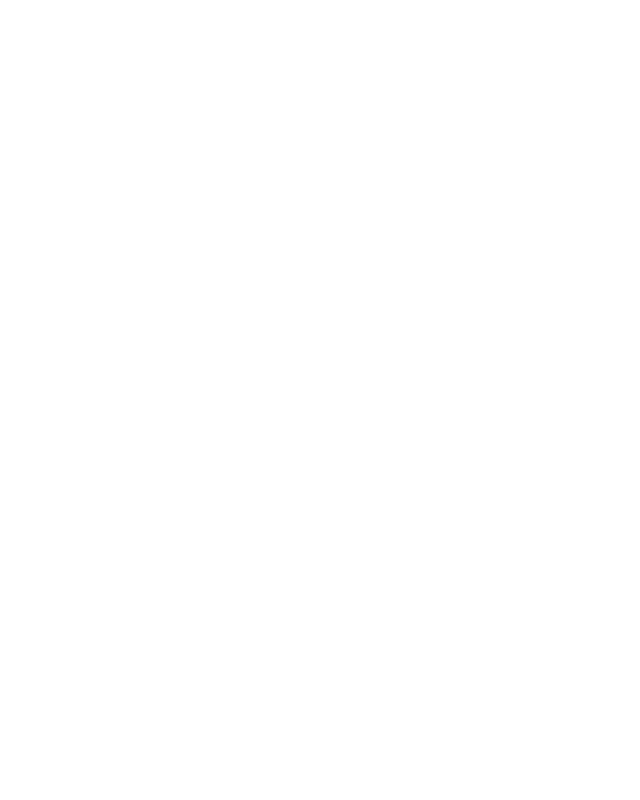
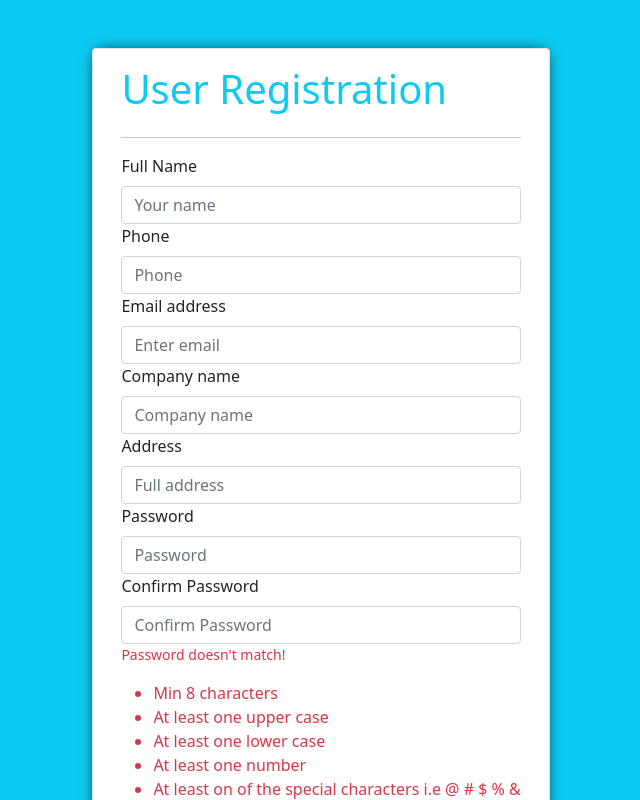
Before and after one commit to rOluochKe/crm-ui, a React (Create React App) app: page /registration in a window 1280 px wide. Shown: the top 800 px of the page, without its empty margins (319-959 px from the left). Built offline with nearby package versions, Linux system fonts and the light colour scheme.

Commit message:
user registration

```diff
--- a/src/App.js
+++ b/src/App.js
@@ -9,6 +9,7 @@
 import TicketLists from './pages/ticket-list/TicketLists.page'
 import Dashboard from './pages/dashboard/Dashboard.page'
 import Entry from './pages/entry/Entry.page'
+import { Registration } from './pages/registration/Registration.page'
 import AddTicket from './pages/new-ticket/AddTicket.page'
 
 const App = () => {
@@ -18,6 +19,9 @@
         <Switch>
           <Route exact path='/'>
             <Entry />
+          </Route>
+          <Route exact path='/registration'>
+            <Registration />
           </Route>
           <PrivateRoute path='/dashboard'>
             <Dashboard />
--- a/src/components/login/Login.component.js
+++ b/src/components/login/Login.component.js
@@ -112,6 +112,11 @@
           </a>
         </Col>
       </Row>
+      <Row className='py-4'>
+        <Col>
+          Are you new here? <a href='/registration'>Register Now</a>
+        </Col>
+      </Row>
     </Container>
   )
 }
--- /dev/null
+++ b/src/components/registration-form/RegistrationForm.component.js
@@ -0,0 +1,213 @@
+import React, { useState, useEffect } from 'react'
+import { Container, Row, Col, Form, Button } from 'react-bootstrap'
+
+const initialState = {
+  name: '',
+  phone: '',
+  email: '',
+  company: '',
+  address: '',
+  password: '',
+  confirmPass: '',
+}
+const passVerificationError = {
+  isLenthy: false,
+  hasUpper: false,
+  hasLower: false,
+  hasNumber: false,
+  hasSpclChr: false,
+  confirmPass: false,
+}
+
+const RegistrationForm = () => {
+  const [newUser, setNewUser] = useState(initialState)
+  const [passwordError, setPasswordError] = useState(passVerificationError)
+
+  useEffect(() => {}, [newUser])
+
+  const handleOnChange = (e) => {
+    const { name, value } = e.target
+
+    setNewUser({ ...newUser, [name]: value })
+
+    if (name === 'password') {
+      const isLenthy = value.length > 8
+      const hasUpper = /[A-Z]/.test(value)
+      const hasLower = /[a-z]/.test(value)
+      const hasNumber = /[0-9]/.test(value)
+      const hasSpclChr = /[@,#,$,%,&]/.test(value)
+
+      setPasswordError({
+        ...passwordError,
+        isLenthy,
+        hasUpper,
+        hasLower,
+        hasNumber,
+        hasSpclChr,
+      })
+    }
+
+    if (name === 'confirmPass') {
+      setPasswordError({
+        ...passwordError,
+        confirmPass: newUser.password === value,
+      })
+    }
+  }
+
+  const handleOnSubmit = (e) => {
+    e.preventDefault()
+  }
+
+  return (
+    <Container>
+      <Row>
+        <Col>
+          <h1 className='text-info'>User Registration</h1>
+        </Col>
+      </Row>
+      <hr />
+
+      <Row>
+        <Col>
+          <Form onSubmit={handleOnSubmit}>
+            <Form.Group>
+              <Form.Label>Full Name</Form.Label>
+              <Form.Control
+                type='text'
+                name='name'
+                value={newUser.name}
+                onChange={handleOnChange}
+                placeholder='Your name'
+              />
+            </Form.Group>
+
+            <Form.Group>
+              <Form.Label>Phone</Form.Label>
+              <Form.Control
+                type='number'
+                name='phone'
+                value={newUser.phone}
+                onChange={handleOnChange}
+                placeholder='Phone'
+              />
+            </Form.Group>
+
+            <Form.Group>
+              <Form.Label>Email address</Form.Label>
+              <Form.Control
+                type='email'
+                name='email'
+                value={newUser.email}
+                onChange={handleOnChange}
+                placeholder='Enter email'
+              />
+            </Form.Group>
+
+            <Form.Group>
+              <Form.Label>Company name</Form.Label>
+              <Form.Control
+                type='text'
+                name='company'
+                value={newUser.company}
+                onChange={handleOnChange}
+                placeholder='Company name'
+              />
+            </Form.Group>
+
+            <Form.Group>
+              <Form.Label>Address</Form.Label>
+              <Form.Control
+                type='text'
+                name='address'
+                value={newUser.address}
+                onChange={handleOnChange}
+                placeholder='Full address'
+              />
+            </Form.Group>
+
+            <Form.Group>
+              <Form.Label>Password</Form.Label>
+              <Form.Control
+                type='password'
+                name='password'
+                value={newUser.password}
+                onChange={handleOnChange}
+                placeholder='Password'
+              />
+            </Form.Group>
+
+            <Form.Group>
+              <Form.Label>Confirm Password</Form.Label>
+              <Form.Control
+                type='password'
+                name='confirmPass'
+                value={newUser.confirmPass}
+                onChange={handleOnChange}
+                placeholder='Confirm Password'
+              />
+            </Form.Group>
+            <Form.Text>
+              {!passwordError.confirmPass && (
+                <div className='text-danger mb-3'>Password doesn't match!</div>
+              )}
+            </Form.Text>
+
+            <ul className='mb-4'>
+              <li
+                className={
+                  passwordError.isLenthy ? 'text-success' : 'text-danger'
+                }
+              >
+                Min 8 characters
+              </li>
+              <li
+                className={
+                  passwordError.hasUpper ? 'text-success' : 'text-danger'
+                }
+              >
+                At least one upper case
+              </li>
+              <li
+                className={
+                  passwordError.hasLower ? 'text-success' : 'text-danger'
+                }
+              >
+                At least one lower case
+              </li>
+              <li
+                className={
+                  passwordError.hasNumber ? 'text-success' : 'text-danger'
+                }
+              >
+                At least one number
+              </li>
+              <li
+                className={
+                  passwordError.hasSpclChr ? 'text-success' : 'text-danger'
+                }
+              >
+                At least on of the special characters i.e @ # $ % &{' '}
+              </li>
+            </ul>
+
+            <Button
+              variant='primary'
+              type='submit'
+              disabled={Object.values(passwordError).includes(false)}
+            >
+              Submit
+            </Button>
+          </Form>
+        </Col>
+      </Row>
+      <Row className='py-4'>
+        <Col>
+          Already have an account <a href='/'>Login Now</a>
+        </Col>
+      </Row>
+    </Container>
+  )
+}
+
+export default RegistrationForm
--- /dev/null
+++ b/src/pages/registration/Registration.page.js
@@ -0,0 +1,20 @@
+import React from 'react'
+import { Card } from 'react-bootstrap'
+
+import RegistrationForm from '../../components/registration-form/RegistrationForm.component'
+
+import './registration.style.css'
+
+export const Registration = () => {
+  return (
+    <div className='registration-page bg-info'>
+      <div className='mt-5'>
+        <Card className='form-box'>
+          <Card.Body>
+            <RegistrationForm />
+          </Card.Body>
+        </Card>
+      </div>
+    </div>
+  )
+}
--- /dev/null
+++ b/src/pages/registration/registration.style.css
@@ -0,0 +1,9 @@
+.registration-page {
+  display: flex;
+  justify-content: center;
+  align-items: center;
+}
+
+.form-box {
+  box-shadow: 0px 0px 15px -5px black;
+}
```
